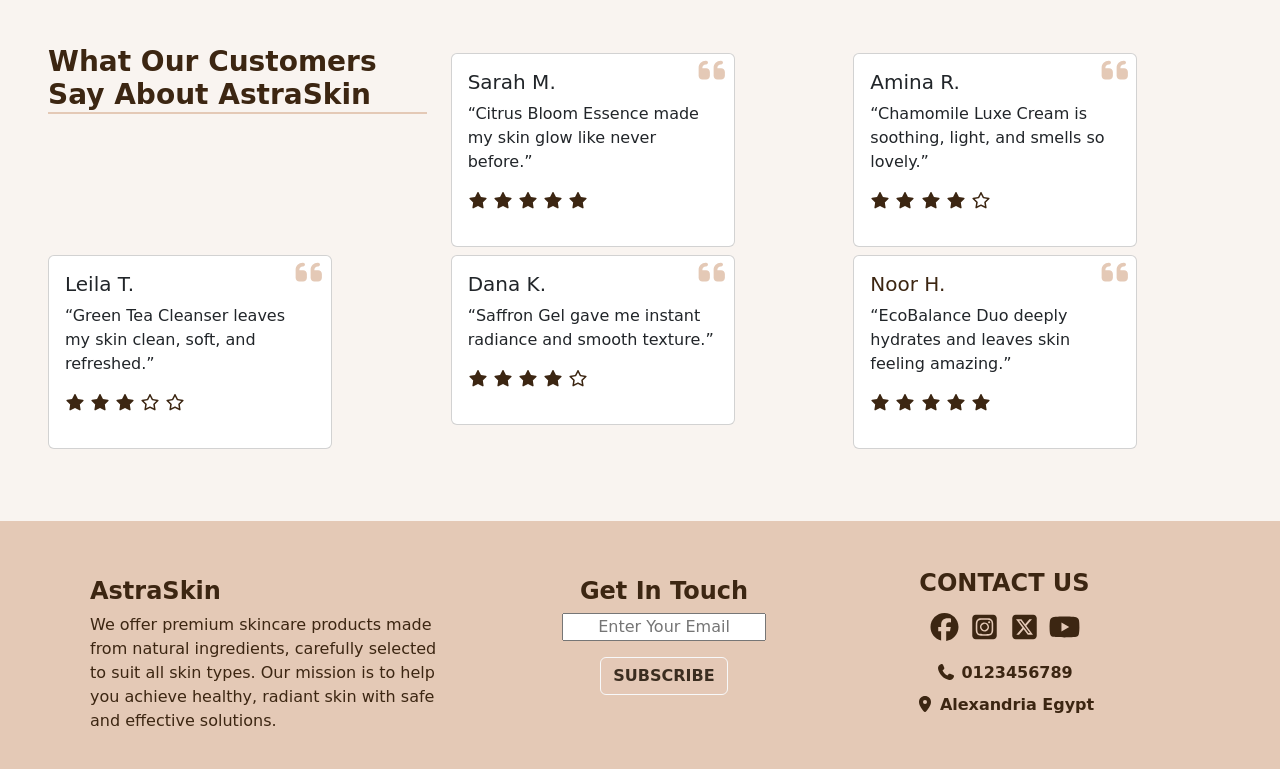
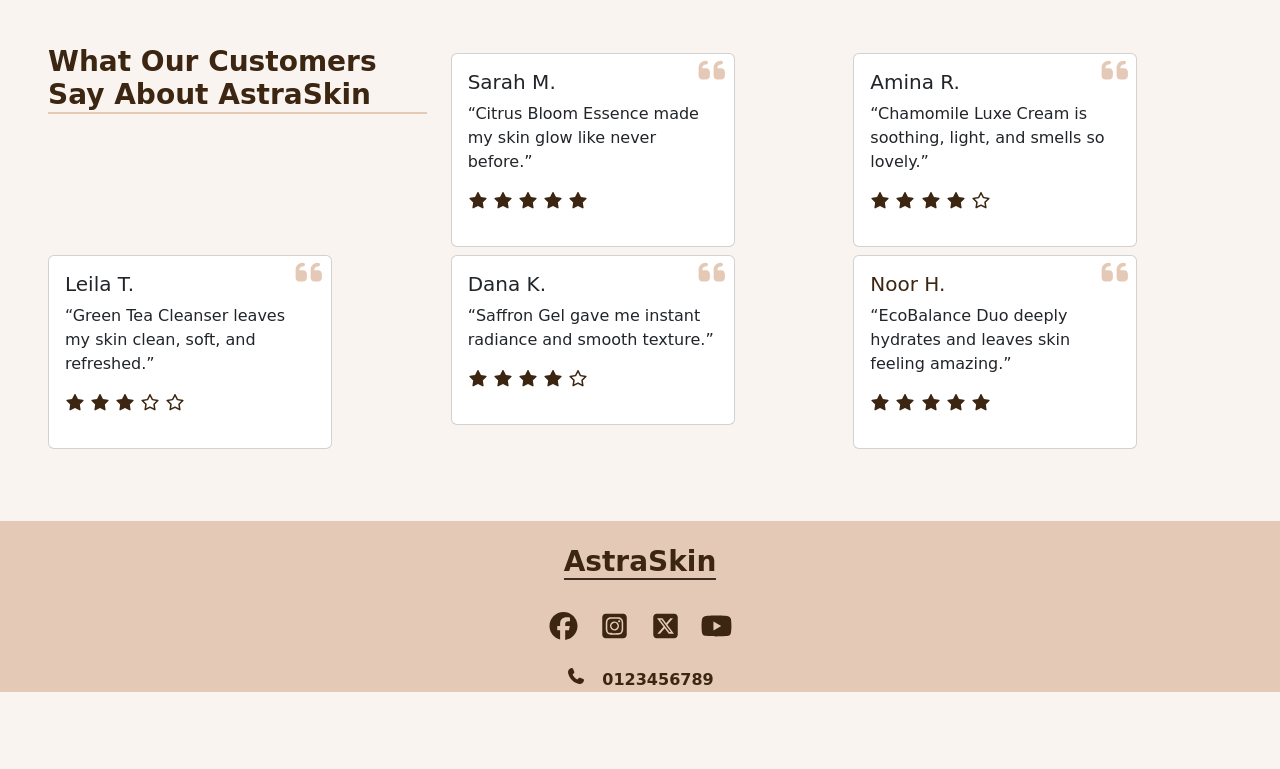
Before and after one commit to MernaaMagdy/AstraSkin, a plain HTML site: page index.html in a window 1280 px wide. Shown: the part 9100-9869 px from the top of the page. After the commit the page ends 9792 px from the top, so only its background shows below. Drawn offline with Linux system fonts and the light colour scheme; a web font is replaced by a local one.

Commit message:
Update index.html

```diff
--- a/index.html
+++ b/index.html
@@ -1161,50 +1161,29 @@
     </div>
 </div>
 <!-- footer -->
-<footer class="mb-0 pb-0">
-    <div class="container pt-5">
-        <div class="row">
-            <div class="col-4 footer-text m-2">
-                <div class="">
-                    <h4 class="main-color fw-bold">AstraSkin</h4>
-                    <p class="main-color">We offer premium skincare products made from natural ingredients, carefully selected to suit all skin types. Our mission is to help you achieve healthy, radiant skin with safe and effective solutions.</p>
+<footer class="pt-4">
+    <div class="d-flex justify-content-center">
+        <h3 class="main-color footer-h3 fw-bold">AstraSkin</h3>
     </div>
-            </div>
-            <div class="col-4 footer-text m-2">
-                <div class="footer-two text-center justify-content-between">
-                    <h4 class="main-color fw-bold">Get In Touch</h4>
-                    <input type="email" placeholder="Enter Your Email" class=" text-center">
-                    <button type="button" class="btn btn-light d-block mt-3 footer-btn mx-auto">SUBSCRIBE</button>
-                </div>
-
-            </div>
-            <div class="col-3 text-center justify-content-between">
-                <h4 class="main-color fw-bold">CONTACT US</h4>
-                <div class="icons main-col m-3">
-                    <a href=""class="link-light text-decoration-none">
-                        <i class="fa-brands fa-facebook icon fs-3"></i>
+    <div class="icons main-col m-3 d-flex justify-content-center">
+        <a href="" class="link-light text-decoration-none">
+            <i class="fa-brands fa-facebook icon fs-3 m-2"></i>
         </a>
-                    <a href=""class="link-light text-decoration-none">
-                        <i class="fa-brands fa-square-instagram icon fs-3"></i>
+        <a href="" class="link-light text-decoration-none">
+            <i class="fa-brands fa-square-instagram icon fs-3 m-2"></i>
         </a>
-                    <a href=""class="link-light text-decoration-none">
-                        <i class="fa-brands fa-square-x-twitter icon fs-3"></i>
+        <a href="" class="link-light text-decoration-none">
+            <i class="fa-brands fa-square-x-twitter icon fs-3 m-2"></i>
         </a>
-                    <a href=""class="link-light text-decoration-none">
-                        <i class="fa-brands fa-youtube icon fs-3"></i>
+        <a href="" class="link-light text-decoration-none">
+            <i class="fa-brands fa-youtube icon fs-3 m-2"></i>
         </a>
     </div>
-                <i class="fa-solid fa-phone icon"></i>
-                <span class="fw-bold main-color">0123456789</span>
-                <div class="mt-2">
-                    <i class="fa-solid fa-location-dot main-color"></i>
-                    <span class="main-color fw-bold">Alexandria Egypt</span>
-                </div>
-            </div>
-        </div>
+    <div class="d-flex justify-content-center">
+        <i class="fa-solid fa-phone icon mx-2"></i>
+        <span class="fw-bold main-color mx-2">0123456789</span>
     </div>
 </footer >
-
 <script src="scripts/bootstrap.bundle.min.js"></script>
 <script src="scripts/all.min.js"></script>
 </body>
```
Lines whose indentation alone changed are shown as unchanged.
